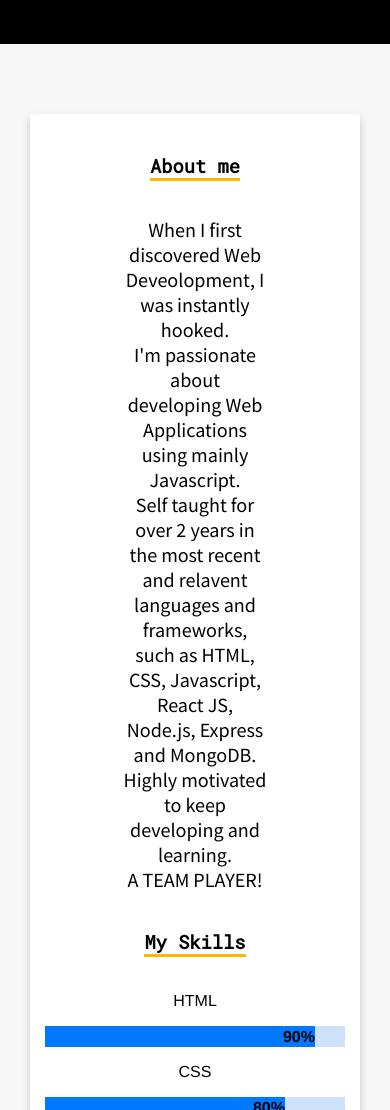
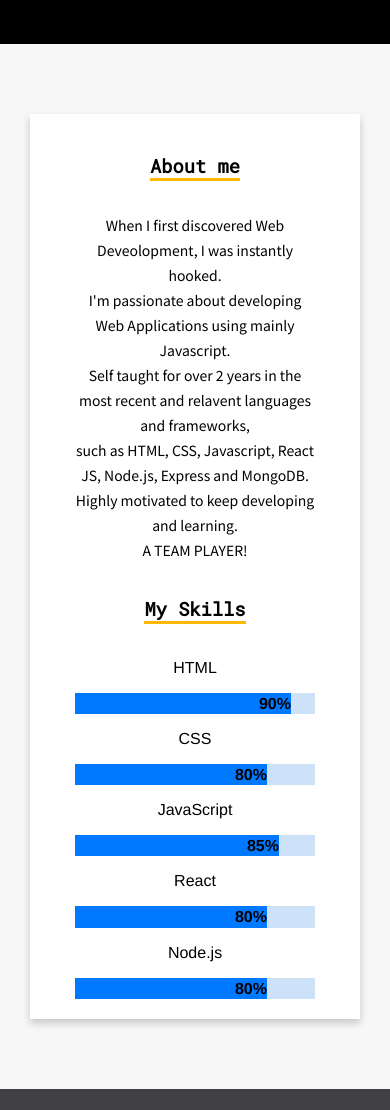
Before and after one commit to Koshoo/my-portfolio, a plain HTML site: page index.html in a window 390 px wide. Shown: the part 800-1910 px from the top of the page. Drawn offline with nearby package versions, Linux system fonts and the light colour scheme; no server answers; a web font is replaced by a local one.

Commit message:
about changes and mobile

```diff
--- a/styles/style.css
+++ b/styles/style.css
@@ -535,10 +535,17 @@ li {
     display: flex;
     flex-direction: column;
     text-align: center;
+    width: 100%;
+  }
+
+  .about-title {
     align-self: center;
   }
-  .about-title {
+
+  .about {
+    width: 15rem;
     align-self: center;
+    font-size: 14px;
   }
 
   .skills-container {
@@ -549,7 +556,7 @@ li {
   }
 
   .container {
-    width: 300px;
+    width: 15rem;
   }
 
   #toTop {
```
